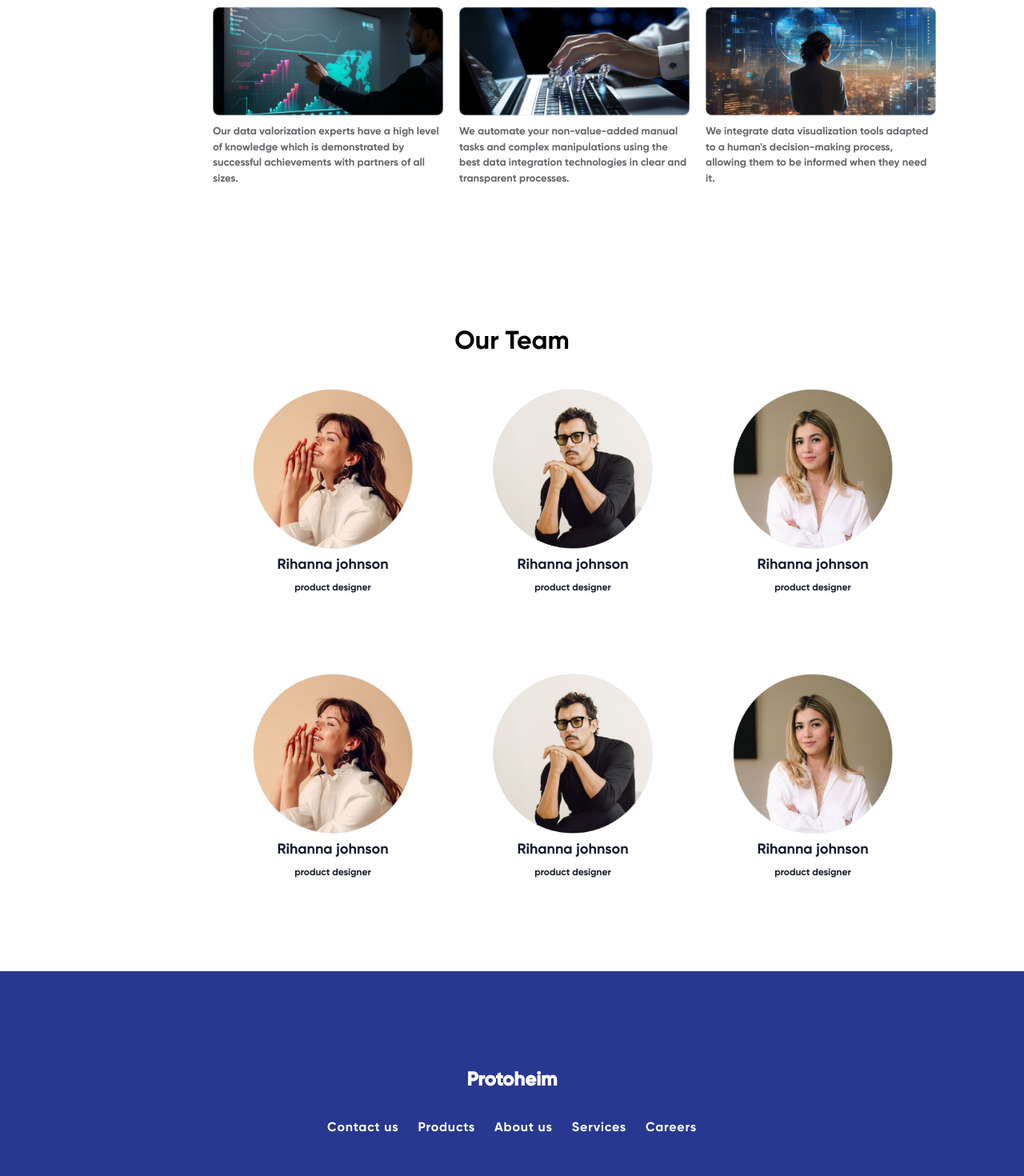
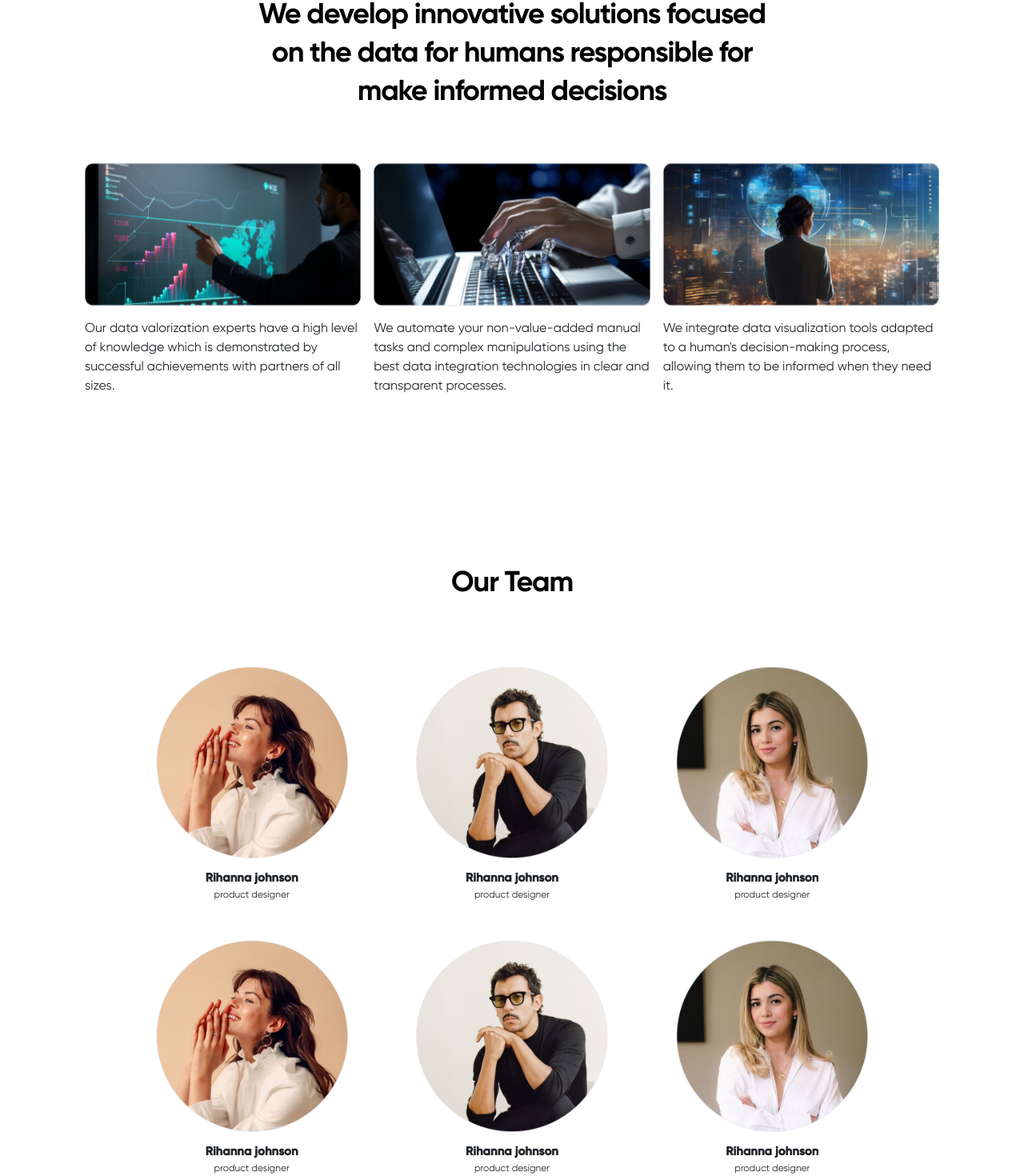
Before and after one commit to pmqmark/protonheim, a React (Create React App) app: page /about in a window 1280 px wide. Shown: the part 255-1725 px from the top of the page at 80% size. Built offline with nearby package versions, Linux system fonts and the light colour scheme; the HTML template or start-up script is replaced by a standard one; a web font is replaced by a local one.

Commit message:
About page completed

```diff
--- a/src/components/About.jsx
+++ b/src/components/About.jsx
@@ -1,97 +1,118 @@
-import React from 'react'
-import '../css/About.css';
-import aboutimage1 from '../assets/aboutimage1.png';
-import aboutimage2 from '../assets/aboutimage2.png';
-import aboutimage3 from '../assets/aboutimage3.png';
-import ourteam1 from '../assets/ourteam1.png';
-import ourteam2 from '../assets/ourteam2.png';
-import ourteam3 from '../assets/ourteam3.png';
+import React from "react";
+import "../css/About.css";
+import aboutimage1 from "../assets/aboutimage1.png";
+import aboutimage2 from "../assets/aboutimage2.png";
+import aboutimage3 from "../assets/aboutimage3.png";
+import ourteam1 from "../assets/ourteam1.png";
+import ourteam2 from "../assets/ourteam2.png";
+import ourteam3 from "../assets/ourteam3.png";
 
 const About = () => {
   return (
-    <div className='p-3'>
-      <section className='card-section '>
-      <div className="about-dis flex items-center">
-        <h5 className="products">ABOUT US</h5>
-        <span className="dispton1">
-        We develop innovative solutions focused<br/> on the data for humans responsible for<br/> make informed decisions
+    <div className="max-w-[1280px] mx-auto w-full pt-10 lg:pt-10 overflow-hidden">
+      <section className=" min-h-screen flex flex-col items-center justify-center mb-10 lg:mb-20">
+        {/* top Part */}
+        <div className="w-full flex flex-col items-center my-16 lg:my-16 space-y-5 lg:space-y-10">
+          <h5 className="font-gilroy text-[14px] text-[#25AAE1] ">ABOUT US</h5>
+          <div className="w-full flex items-center justify-center">
+            <span className="font-gilroy text-3xl lg:text-4xl text-center font-normal lg:leading-[48px] tracking-custom text-black">
+              We develop innovative solutions focused
+              <br /> on the data for humans responsible for
+              <br /> make informed decisions
             </span>
           </div>
-        <div className='about-cards'>
-        <div className="card1" style={{width: '18rem'}}>
-        <img src={aboutimage1} className="card-img-top2" alt="..." />
+        </div>
+        {/* second image */}
+        <div className="max-w-[1100px] flex flex-col lg:flex-row items-center justify-center gap-3 lg:gap-8 px-3">
+          {/* imageCard 1 */}
+          <div className="w-full">
+            <img src={aboutimage1} className="w-full lg:h-[180px]" alt="..." />
             <div className="card-body">
-        <p className="card-text2">Our data valorization experts have a high level of knowledge which is demonstrated by successful achievements with partners of all sizes.</p>
-    </div>
-    </div>
-    <div className="card1" style={{width: '18rem'}}>
-        <img src={aboutimage2} className="card-img-top2" alt="..." />
-        <div className="card-body">
-        <p className="card-text2">We automate your non-value-added manual tasks and complex manipulations using the best data integration technologies in clear and transparent processes.</p>
-    </div>
-    </div>
-    <div className="card1" style={{width: '18rem'}}>
-        <img src={aboutimage3} className="card-img-top2" alt="..." />
-        <div className="card-body">
-        <p className="card-text2">We integrate data visualization tools adapted to a human's decision-making process, allowing them to be informed when they need it.</p>
-    </div>
-   </div>
-
-        </div>
-        </section>
-        <section className='ourteam-section'>
-            <h1 className='our-team'>Our Team</h1>
-            <div className='ourteam-div'>
-            <div className='ourteam-row1'>
-                <div className='image-dis'>
-            <img src={ourteam1} className='team-images'></img>
-                <p className='ourteam-p'>
-                    <h3 className='p-h3'>Rihanna johnson</h3>
-                    <h4 className='p-h4'>product designer</h4>
-                </p>
-                </div>
-                <div className='image-dis'>
-            <img src={ourteam2} className='team-images'></img>
-            <p className='ourteam-p'>
-                    <h3 className='p-h3'>Rihanna johnson</h3>
-                    <h4 className='p-h4'>product designer</h4>
-                </p>
-                </div>
-                <div className='image-dis'>
-            <img src={ourteam3} className='team-images'></img>
-            <p className='ourteam-p'>
-                    <h3 className='p-h3'>Rihanna johnson</h3>
-                    <h4 className='p-h4'>product designer</h4>
+              <p className="font-gilroy1 mt-3">
+                Our data valorization experts have a high level of knowledge
+                which is demonstrated by successful achievements with partners
+                of all sizes.
               </p>
             </div>
           </div>
-            <div className='ourteam-row2'>
-            <div className='image-dis'>
-            <img src={ourteam1} className='team-images'></img>
-            <p className='ourteam-p'>
-                    <h3 className='p-h3'>Rihanna johnson</h3>
-                    <h4 className='p-h4'>product designer</h4>
+          {/* imageCard 1 */}
+          <div className="w-full">
+            <img src={aboutimage2} className="w-full lg:h-[180px]" alt="..." />
+            <div className="card-body">
+              <p className="font-gilroy1 mt-3">
+                We automate your non-value-added manual tasks and complex
+                manipulations using the best data integration technologies in
+                clear and transparent processes.
               </p>
             </div>
-                <div className='image-dis'>
-            <img src={ourteam2} className='team-images'></img>
-            <p className='ourteam-p'>
-                    <h3 className='p-h3'>Rihanna johnson</h3>
-                    <h4 className='p-h4'>product designer</h4>
+          </div>
+          {/* imageCard 1 */}
+          <div className="w-full">
+            <img src={aboutimage3} className="w-full lg:h-[180px] " alt="..." />
+            <div className="card-body">
+              <p className="font-gilroy1 mt-3">
+                We integrate data visualization tools adapted to a human's
+                decision-making process, allowing them to be informed when they
+                need it.
               </p>
             </div>
-                <div className='image-dis'>
-            <img src={ourteam3} className='team-images'></img>
-            <p className='ourteam-p'>
-                    <h3 className='p-h3'>Rihanna johnson</h3>
-                    <h4 className='p-h4'>product designer</h4>
+          </div>
+        </div>
+      </section>
+
+      <section className="py-10 pb-40">
+        <div>
+          <h1 className="font-gilroy text-3xl lg:text-4xl text-center font-normal lg:leading-[48px] tracking-custom text-black ">Our Team</h1>
+        </div>
+        <div className="flex flex-col items-center justify-center mt-14 lg:mt-20">
+          <div className="px-3 lg:w-3/4 grid grid-cols-2 lg:grid-cols-3 gap-5 lg:gap-20">
+            <div className="flex flex-col items-center justify-center">
+              <img src={ourteam1} className=" object-contain   lg:w-60" alt="..."></img>
+              <p className="ourteam-p text-center mt-3">
+                <h3 className="text-[15px] truncate font-bold">Rihanna johnson</h3>
+                <h4 className="text-xs font-gilroy1 mt-1">product designer</h4>
+              </p>
+            </div>
+            <div className="flex flex-col items-center justify-center">
+              <img src={ourteam2} className="object-contain  lg:w-60" alt="..."></img>
+              <p className="ourteam-p text-center mt-3">
+                <h3 className="text-[15px] truncate font-bold">Rihanna johnson</h3>
+                <h4 className="text-xs font-gilroy1 mt-1">product designer</h4>
+              </p>
+            </div>
+            <div className="flex flex-col items-center justify-center">
+              <img src={ourteam3} className="object-contain   lg:w-60" alt="..."></img>
+              <p className="ourteam-p text-center mt-3">
+                <h3 className="text-[15px] truncate font-bold">Rihanna johnson</h3>
+                <h4 className="text-xs font-gilroy1 mt-1">product designer</h4>
+              </p>
+            </div>
+            <div className="flex flex-col items-center justify-center">
+              <img src={ourteam1} className=" object-contain   lg:w-60" alt="..."></img>
+              <p className="ourteam-p text-center mt-3">
+                <h3 className="text-[15px] truncate font-bold">Rihanna johnson</h3>
+                <h4 className="text-xs font-gilroy1 mt-1">product designer</h4>
+              </p>
+            </div>
+            <div className="flex flex-col items-center justify-center">
+              <img src={ourteam2} className="object-contain  lg:w-60" alt="..."></img>
+              <p className="ourteam-p text-center mt-3">
+                <h3 className="text-[15px] truncate font-bold">Rihanna johnson</h3>
+                <h4 className="text-xs font-gilroy1 mt-1">product designer</h4>
+              </p>
+            </div>
+            <div className="flex flex-col items-center justify-center">
+              <img src={ourteam3} className="object-contain   lg:w-60" alt="..."></img>
+              <p className="ourteam-p text-center mt-3">
+                <h3 className="text-[15px] truncate font-bold">Rihanna johnson</h3>
+                <h4 className="text-xs font-gilroy1 mt-1">product designer</h4>
               </p>
             </div>
           </div>
         </div>
       </section>
     </div>
-  )
-}
+  );
+};
 
-export default About
+export default About;
--- a/src/components/Services.jsx
+++ b/src/components/Services.jsx
@@ -14,7 +14,7 @@ const Services = () => {
       <div className="max-w-[1280px] mx-auto w-full pt-10 lg:pt-20 overflow-hidden">
         <section className="min-h-screen ">
           <div className="w-full flex flex-col items-center my-20 space-y-5 lg:space-y-10">
-            <h5 className="font-gilroy text-[14px] text-[#25AAE1]">ABOUT US</h5>
+            <h5 className="font-gilroy text-[14px] text-[#25AAE1] uppercase">Our Services</h5>
             <div className="w-full flex items-center justify-center">
               <span className="font-gilroy text-3xl lg:text-4xl text-center font-normal lg:leading-[48px] tracking-custom text-black ">
                 Beyond Fixes: Dive into Our
```
Lines whose indentation alone changed are shown as unchanged.
